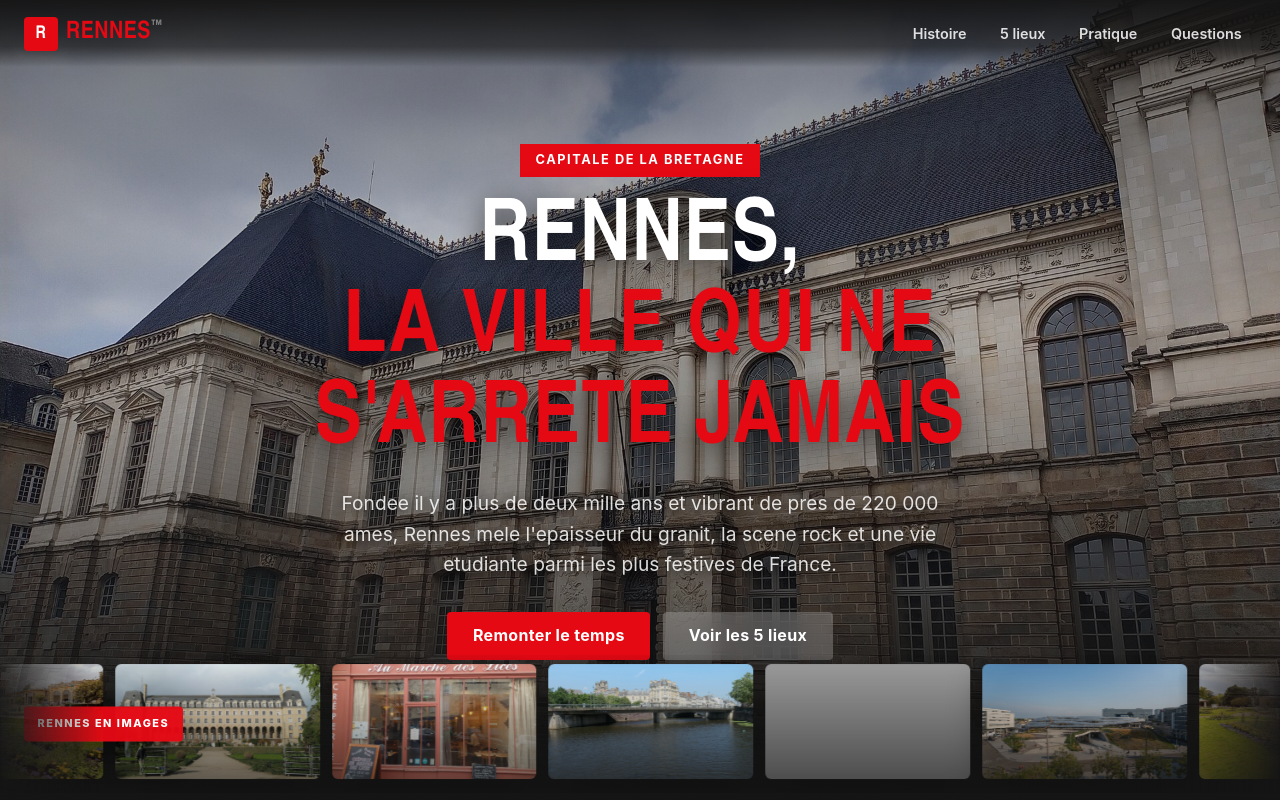
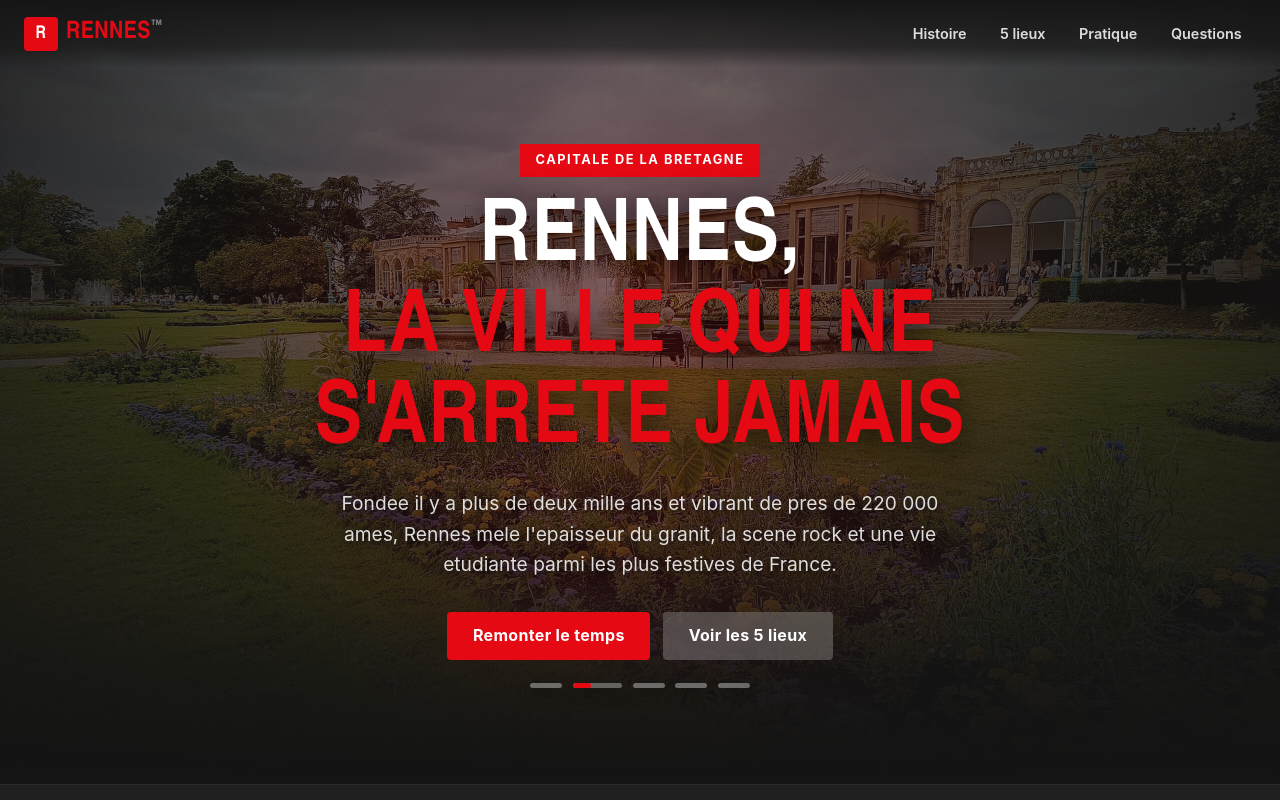
Before and after one commit to Loulouzeinfo/site_Rennes, a plain HTML site: page index.html in a window 1280 px wide. Shown: the top 800 px of the page. Drawn offline with Linux system fonts and the light colour scheme; grey boxes are pictures that could not be loaded.

Commit message:
Add hero carousel controls

```diff
--- a/assets/css/style.css
+++ b/assets/css/style.css
@@ -253,13 +253,21 @@ h3 { font-size: 1.15rem; font-weight: 700; }
   place-items: center;
   text-align: center;
   color: var(--white);
-  padding: 9rem 0 9.5rem;
-  background:
-    linear-gradient(180deg, rgba(20, 20, 20, .55) 0%, rgba(20, 20, 20, .2) 40%, rgba(20, 20, 20, .95) 100%),
-    var(--hero-img) center / cover no-repeat,
-    var(--ink);
+  padding: 9rem 0 6rem;
+  background: var(--ink);
   overflow: hidden;
   isolation: isolate;
+}
+.hero::before {
+  content: "";
+  position: absolute;
+  inset: 0;
+  z-index: 1;
+  background:
+    radial-gradient(circle at 50% 44%, rgba(229, 9, 20, .16), transparent 28rem),
+    linear-gradient(180deg, rgba(20, 20, 20, .54) 0%, rgba(20, 20, 20, .28) 38%, rgba(20, 20, 20, .96) 100%),
+    linear-gradient(90deg, rgba(20, 20, 20, .74), rgba(20, 20, 20, .12) 46%, rgba(20, 20, 20, .76));
+  pointer-events: none;
 }
 .hero::after {
   content: "";
@@ -267,9 +275,40 @@ h3 { font-size: 1.15rem; font-weight: 700; }
   inset: auto 0 0 0;
   height: 200px;
   background: linear-gradient(180deg, transparent, var(--black));
-  z-index: 1;
+  z-index: 2;
 }
-.hero__content { position: relative; z-index: 2; max-width: 900px; }
+.hero-bg-slider {
+  position: absolute;
+  inset: 0;
+  z-index: 0;
+  overflow: hidden;
+}
+.hero-bg-slider__slide {
+  position: absolute;
+  inset: 0;
+  background:
+    linear-gradient(180deg, rgba(20, 20, 20, .08), rgba(20, 20, 20, .32)),
+    var(--hero-img) center / cover no-repeat;
+  filter: saturate(1.08) contrast(1.04);
+  transform: scale(1);
+  transition: opacity .7s ease, transform 4.5s ease;
+}
+.hero-bg-slider__slide--current { opacity: 1; }
+.hero-bg-slider__slide--next {
+  background:
+    linear-gradient(180deg, rgba(20, 20, 20, .08), rgba(20, 20, 20, .32)),
+    var(--hero-next-img) center / cover no-repeat;
+  opacity: 0;
+}
+.hero.is-transitioning .hero-bg-slider__slide--current {
+  opacity: 0;
+  transform: scale(1.035);
+}
+.hero.is-transitioning .hero-bg-slider__slide--next {
+  opacity: 1;
+  transform: scale(1);
+}
+.hero__content { position: relative; z-index: 3; max-width: 900px; }
 .hero .eyebrow {
   padding: .4rem 1rem;
   margin-bottom: 1.2rem;
@@ -299,76 +338,52 @@ h3 { font-size: 1.15rem; font-weight: 700; }
   gap: .8rem;
   justify-content: center;
 }
-/* Rail d'images hero : defilement continu facon Netflix */
-.hero-marquee {
-  position: absolute;
-  left: 0;
-  right: 0;
-  bottom: 1.2rem;
-  z-index: 3;
-  text-decoration: none;
+.hero-dots {
+  position: relative;
+  z-index: 4;
+  display: flex;
+  justify-content: center;
+  gap: .65rem;
+  margin-top: 1.45rem;
+}
+.hero-dot {
+  position: relative;
+  width: 2rem;
+  height: .32rem;
+  padding: 0;
+  border: 0;
+  border-radius: 999px;
+  background: rgba(255, 255, 255, .36);
+  cursor: pointer;
   overflow: hidden;
-  padding: .55rem 0 .85rem;
-  color: var(--white);
-  mask-image: linear-gradient(90deg, transparent, #000 8%, #000 92%, transparent);
+  box-shadow: 0 4px 14px rgba(0, 0, 0, .42);
+  transition: width .25s ease, background .25s ease, transform .25s ease;
 }
-.hero-marquee::before {
-  content: "";
+.hero-dot span {
   position: absolute;
   inset: 0;
-  background: linear-gradient(180deg, transparent, rgba(20, 20, 20, .65));
-  pointer-events: none;
-  z-index: 1;
+  width: 0;
+  background: var(--red);
+  border-radius: inherit;
+  transform-origin: left center;
 }
-.hero-marquee__label {
-  position: absolute;
-  left: max(1.5rem, calc((100vw - var(--max)) / 2 + 1.5rem));
-  top: 50%;
-  transform: translateY(-50%);
-  z-index: 3;
-  display: inline-flex;
-  align-items: center;
-  min-height: 2.2rem;
-  padding: .45rem .85rem;
-  background: rgba(229, 9, 20, .96);
-  border-radius: 4px;
-  box-shadow: 0 12px 28px rgba(0, 0, 0, .45);
-  font-size: .68rem;
-  font-weight: 800;
-  letter-spacing: .14em;
-  text-transform: uppercase;
+.hero-dot:hover,
+.hero-dot:focus-visible {
+  background: rgba(255, 255, 255, .78);
+  transform: translateY(-1px);
 }
-.hero-marquee__track {
-  display: flex;
-  width: max-content;
-  gap: .75rem;
-  padding-left: max(11rem, calc((100vw - var(--max)) / 2 + 11rem));
-  animation: heroMarquee 34s linear infinite;
+.hero-dot.is-active {
+  width: 3.1rem;
+  background: rgba(255, 255, 255, .32);
 }
-.hero-marquee:hover .hero-marquee__track { animation-play-state: paused; }
-.hero-marquee__item {
-  flex: 0 0 auto;
-  width: clamp(8rem, 16vw, 15rem);
-  aspect-ratio: 16 / 9;
-  border-radius: 6px;
-  overflow: hidden;
-  background: var(--black-3);
-  box-shadow: 0 12px 34px rgba(0, 0, 0, .45);
-  transform: translateZ(0);
+.hero-dot.is-active span {
+  animation: heroDotProgress var(--hero-slide-duration, 5s) linear forwards;
 }
-.hero-marquee__item img {
-  width: 100%;
-  height: 100%;
-  object-fit: cover;
-  filter: saturate(1.12) contrast(1.04);
-  transition: transform .35s ease, filter .35s ease;
-}
-.hero-marquee:hover .hero-marquee__item img { filter: saturate(1.22) contrast(1.08); }
-.hero-marquee__item:hover img { transform: scale(1.08); }
+.hero-dot.is-paused span { animation-play-state: paused; }
 
-@keyframes heroMarquee {
-  from { transform: translateX(0); }
-  to { transform: translateX(calc(-50% - .375rem)); }
+@keyframes heroDotProgress {
+  from { width: 0; }
+  to { width: 100%; }
 }
 
 /* ---------- 5. Bandeau chiffres ---------- */
@@ -864,7 +879,6 @@ h3 { font-size: 1.15rem; font-weight: 700; }
   html { scroll-behavior: auto; }
   *, *::before, *::after { animation-duration: .01ms !important; transition-duration: .01ms !important; }
   .reveal { opacity: 1; transform: none; }
-  .hero-marquee__track { animation: none; }
 }
 
 /* Bouton retour en haut : sobre, contour seul, aucun remplissage */
@@ -920,15 +934,6 @@ h3 { font-size: 1.15rem; font-weight: 700; }
     background: var(--red);
   }
   .nav__brand { font-size: 1.2rem; }
-  .hero-marquee__label {
-    left: 1rem;
-    font-size: .62rem;
-  }
-  .hero-marquee__track {
-    padding-left: 9.5rem;
-    animation-duration: 26s;
-  }
-  .hero-marquee__item { width: clamp(7.5rem, 32vw, 12rem); }
   .timeline { padding-left: 1.9rem; }
   .tl-item::before { left: -1.9rem; }
   .place { grid-column: span 1; }
@@ -944,21 +949,7 @@ h3 { font-size: 1.15rem; font-weight: 700; }
 }
 
 @media (max-width: 520px) {
-  .hero { min-height: 86vh; padding: 7rem 0 8.5rem; }
-  .hero-marquee {
-    bottom: .8rem;
-    padding-bottom: .55rem;
-  }
-  .hero-marquee__label {
-    top: .55rem;
-    transform: none;
-    min-height: 1.9rem;
-  }
-  .hero-marquee__track {
-    padding-top: 2.4rem;
-    padding-left: 1rem;
-  }
-  .hero-marquee__item { width: 8.8rem; }
+  .hero { min-height: 80vh; padding: 7rem 0 5rem; }
   .stat { padding: .9rem .5rem; }
   .stat__label { font-size: .66rem; letter-spacing: .08em; }
   .place__body { padding: 1rem 1rem 1.1rem; }
--- a/assets/js/script.js
+++ b/assets/js/script.js
@@ -81,6 +81,101 @@
   );
   onScroll();
 
+  /* ---------- Hero : carousel a points avec compte a rebours ---------- */
+  var heroDots = $$(".hero-dot");
+  var heroDotsWrap = $(".hero-dots");
+  var heroRoot = $(".hero");
+
+  if (heroRoot && heroDots.length) {
+    var heroImages = [
+      "/assets/img/hero.jpg",
+      "/assets/img/parc.jpg",
+      "/assets/img/palais.jpg",
+      "/assets/img/marche.jpg",
+      "/assets/img/cargo.jpg"
+    ];
+    var heroIndex = 0;
+    var heroTimer = null;
+    var heroTransitionTimer = null;
+    var heroDuration = 5000;
+    heroRoot.style.setProperty("--hero-slide-duration", heroDuration + "ms");
+
+    function setHeroSlide(index, restartTimer) {
+      var nextIndex = (index + heroImages.length) % heroImages.length;
+      var nextImage = heroImages[nextIndex];
+      var currentImage = heroImages[heroIndex];
+
+      if (nextIndex !== heroIndex) {
+        if (heroTransitionTimer) clearTimeout(heroTransitionTimer);
+        heroRoot.style.setProperty("--hero-img", "url('" + currentImage + "')");
+        heroRoot.style.setProperty("--hero-next-img", "url('" + nextImage + "')");
+        heroRoot.classList.add("is-transitioning");
+        heroTransitionTimer = setTimeout(function () {
+          heroRoot.style.setProperty("--hero-img", "url('" + nextImage + "')");
+          heroRoot.classList.remove("is-transitioning");
+        }, 720);
+      } else {
+        heroRoot.style.setProperty("--hero-img", "url('" + nextImage + "')");
+        heroRoot.classList.remove("is-transitioning");
+      }
+
+      heroIndex = nextIndex;
+
+      heroDots.forEach(function (dot, i) {
+        var active = i === heroIndex;
+        dot.classList.toggle("is-active", active);
+        dot.classList.remove("is-paused");
+        if (active) {
+          dot.setAttribute("aria-current", "true");
+          // Relance l'animation CSS de progression meme si on revient sur le meme point.
+          var progress = dot.querySelector("span");
+          if (progress) {
+            progress.style.animation = "none";
+            progress.offsetHeight;
+            progress.style.animation = "";
+          }
+        } else {
+          dot.removeAttribute("aria-current");
+        }
+      });
+
+      if (restartTimer !== false) startHeroTimer();
+    }
+
+    function startHeroTimer() {
+      if (heroTimer) clearTimeout(heroTimer);
+      if (document.hidden) return;
+      heroTimer = setTimeout(function () {
+        setHeroSlide(heroIndex + 1, true);
+      }, heroDuration + 80);
+    }
+
+    if (heroDotsWrap) {
+      heroDotsWrap.addEventListener("click", function (event) {
+        var dot = event.target.closest(".hero-dot");
+        if (!dot || !heroDotsWrap.contains(dot)) return;
+        setHeroSlide(parseInt(dot.dataset.slide, 10) || 0, true);
+      });
+
+      heroDotsWrap.addEventListener("animationend", function (event) {
+        if (!event.target.closest(".hero-dot.is-active")) return;
+        if (event.animationName !== "heroDotProgress") return;
+        setHeroSlide(heroIndex + 1, true);
+      });
+    }
+
+    document.addEventListener("visibilitychange", function () {
+      if (document.hidden) {
+        if (heroTimer) clearTimeout(heroTimer);
+        heroDots.forEach(function (dot) { dot.classList.add("is-paused"); });
+      } else {
+        setHeroSlide(heroIndex, true);
+      }
+    });
+
+    setHeroSlide(0, true);
+  }
+
   /* ---------- Révélation au scroll ---------- */
   var revealables = $$(".reveal");
   if ("IntersectionObserver" in window) {
--- a/index.html
+++ b/index.html
@@ -28,8 +28,11 @@
     </div>
   </header>
 
-  <!-- Chemin relatif au fichier CSS (assets/css/) car --hero-img est consomme par style.css -->
-  <section class="hero" id="accueil" style="--hero-img: url('../img/hero.jpg')">
+  <section class="hero" id="accueil" style="--hero-img: url('/assets/img/hero.jpg'); --hero-next-img: url('/assets/img/parc.jpg')">
+    <div class="hero-bg-slider" aria-hidden="true">
+      <span class="hero-bg-slider__slide hero-bg-slider__slide--current"></span>
+      <span class="hero-bg-slider__slide hero-bg-slider__slide--next"></span>
+    </div>
     <div class="container hero__content">
       <span class="eyebrow">Capitale de la Bretagne</span>
       <h1 class="hero__title">Rennes,<br><em>la ville qui ne s'arrete jamais</em></h1>
@@ -42,24 +45,14 @@
         <a class="btn btn--primary" href="#histoire">Remonter le temps</a>
         <a class="btn btn--ghost" href="#lieux">Voir les 5 lieux</a>
       </div>
+      <div class="hero-dots" role="tablist" aria-label="Images de Rennes">
+        <button class="hero-dot is-active" type="button" role="tab" aria-label="Afficher la place de Rennes" aria-current="true" data-slide="0"><span></span></button>
+        <button class="hero-dot" type="button" role="tab" aria-label="Afficher le parc du Thabor" data-slide="1"><span></span></button>
+        <button class="hero-dot" type="button" role="tab" aria-label="Afficher le Palais Saint-Georges" data-slide="2"><span></span></button>
+        <button class="hero-dot" type="button" role="tab" aria-label="Afficher le marche des Lices" data-slide="3"><span></span></button>
+        <button class="hero-dot" type="button" role="tab" aria-label="Afficher les Champs Libres" data-slide="4"><span></span></button>
+      </div>
     </div>
-    <a class="hero-marquee" href="#lieux" aria-label="Voir les photos de Rennes">
-      <span class="hero-marquee__label">Rennes en images</span>
-      <span class="hero-marquee__track" aria-hidden="true">
-        <span class="hero-marquee__item"><img src="assets/img/parc.jpg" alt=""></span>
-        <span class="hero-marquee__item"><img src="assets/img/palais.jpg" alt=""></span>
-        <span class="hero-marquee__item"><img src="assets/img/marche.jpg" alt=""></span>
-        <span class="hero-marquee__item"><img src="assets/img/viaduc.jpg" alt=""></span>
-        <span class="hero-marquee__item"><img src="assets/img/cargo.jpg" alt=""></span>
-        <span class="hero-marquee__item"><img src="assets/img/quote-rennes.jpg" alt=""></span>
-        <span class="hero-marquee__item"><img src="assets/img/parc.jpg" alt=""></span>
-        <span class="hero-marquee__item"><img src="assets/img/palais.jpg" alt=""></span>
-        <span class="hero-marquee__item"><img src="assets/img/marche.jpg" alt=""></span>
-        <span class="hero-marquee__item"><img src="assets/img/viaduc.jpg" alt=""></span>
-        <span class="hero-marquee__item"><img src="assets/img/cargo.jpg" alt=""></span>
-        <span class="hero-marquee__item"><img src="assets/img/quote-rennes.jpg" alt=""></span>
-      </span>
-    </a>
   </section>
 
   <section class="stats" aria-label="Rennes en chiffres">
@@ -469,6 +462,6 @@
 
   <button class="to-top" type="button" aria-label="Retour en haut de la page">&#8593;</button>
 
-  <script src="assets/js/script.js"></script>
+  <script src="assets/js/script.js?v=hero-carousel-2"></script>
 </body>
 </html>
```
